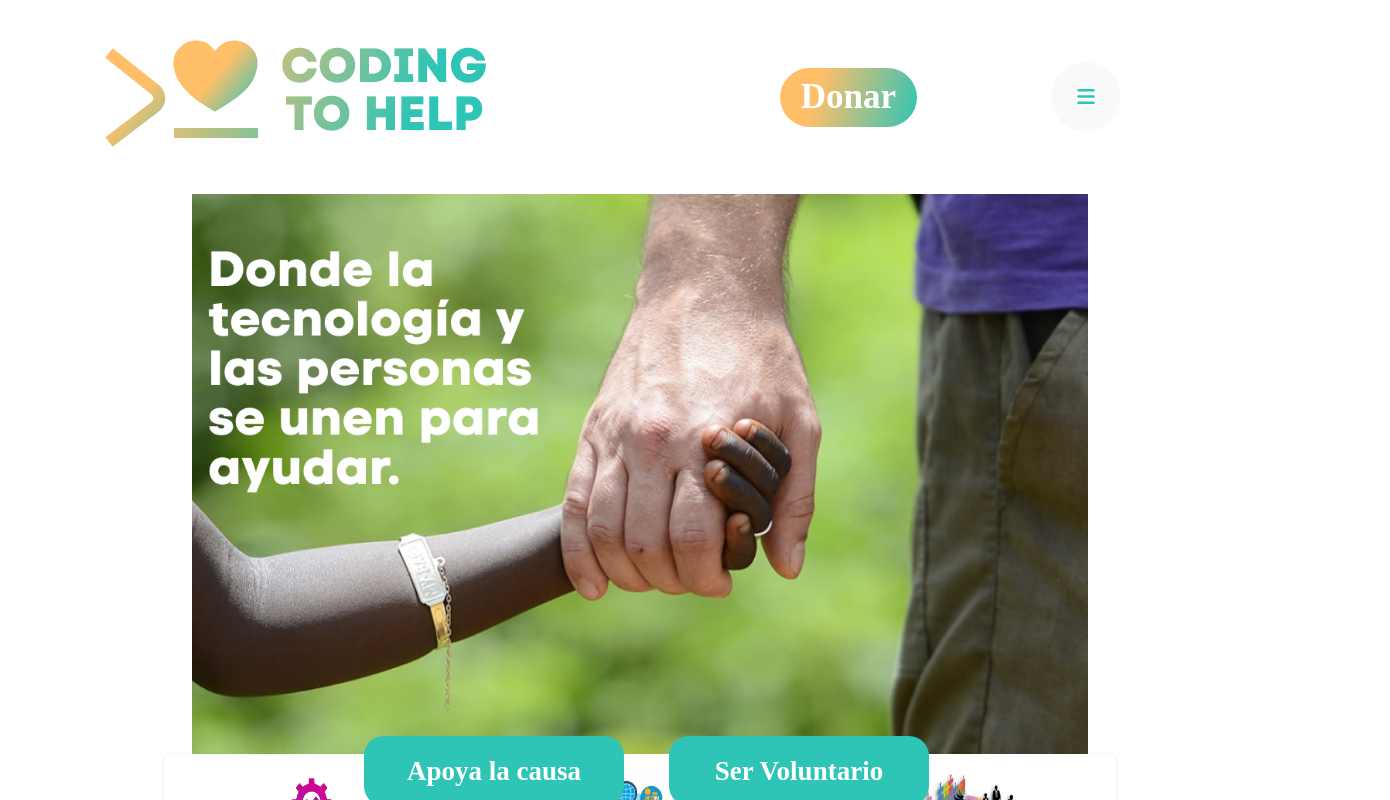
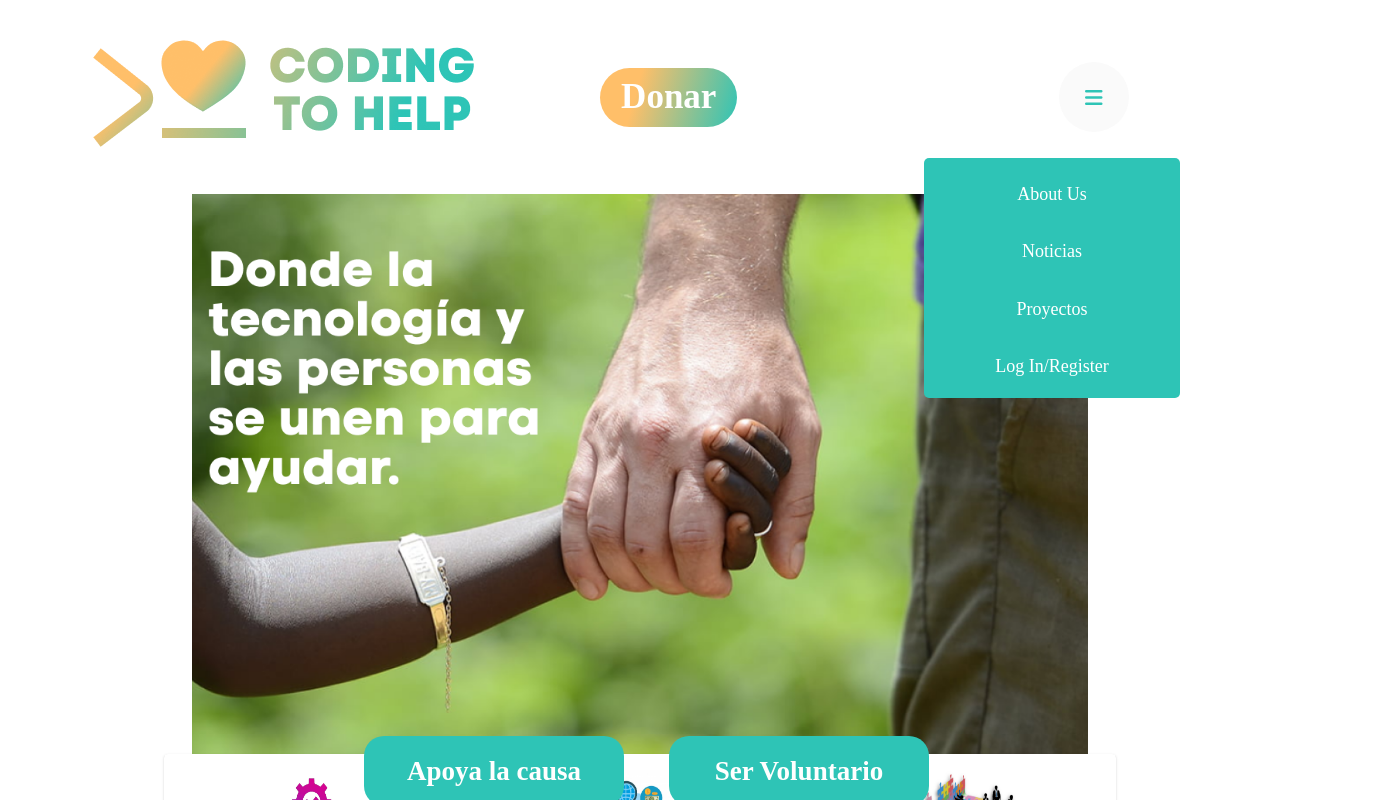
Before and after one commit to MDVeloper/ong-client, a React (Create React App) app: page / in a window 1280 px wide. Both pictures are taken after a click on the element 1086 px from the left and 97 px from the top of the page. Shown: the top 800 px of the page, 1390 px wide, since content can reach past the window. Built offline with nearby package versions, Linux system fonts and the light colour scheme; no server answers.

Commit message:
Navbar %100 responsive

```diff
--- a/src/Components/Navbar/Navbar.jsx
+++ b/src/Components/Navbar/Navbar.jsx
@@ -1,10 +1,17 @@
-import React from "react";
+import React, {useState} from "react";
 import { Link } from "react-router-dom";
 import logo from "./LOGO.png";
 import logo2 from "./LOGO2.png";
 import styles from "./Navbar.module.css";
 
 export default function Navbar() {
+
+    const [clicked, setClicked ] = useState(false);
+
+    const showMenu = () => setClicked(!clicked)
+
+
+
     return (
         <div className={styles.space}>
 
@@ -15,23 +22,29 @@ export default function Navbar() {
                 <button className={styles.button}>Donar</button>
             </Link>
 
+            <nav>
                 <div className={styles.iconMenu}>
-                    <i class="fas fa-bars"></i>
+
+                      <Link to="#" onClick={showMenu}>
+
+                       <i class="fas fa-bars"></i>
+                      </Link>
+
                  </div>
-            <nav>
-                <ul className={styles.navbar}>
+
+                <ul className={clicked?  styles.navbarActive : styles.navbar}>
                     <li>
-                        <Link to="/aboutUs">About Us</Link>
+                        <Link to="/aboutUs" onClick={showMenu}>About Us</Link>
                     </li>
                     <li>
-                        <Link to="/noticias">Noticias</Link>
+                        <Link to="/noticias" onClick={showMenu}>Noticias</Link>
                     </li>
                     <li>
-                        <Link to="/proyectos">Proyectos</Link>
+                        <Link to="/proyectos" onClick={showMenu}>Proyectos</Link>
                     </li>
 
                     <li>
-                        {localStorage.getItem("token") ? <Link to="/users">Mi Perfil</Link> : <Link to="/login">Log In/Register</Link>}
+                        {localStorage.getItem("token") ? <Link to="/users" onClick={showMenu}>Mi Perfil</Link> : <Link to="/login" onClick={showMenu}>Log In/Register</Link>}
                     </li>
 
                     {localStorage.getItem("token") ? <li>
--- a/src/Components/Navbar/Navbar.module.css
+++ b/src/Components/Navbar/Navbar.module.css
@@ -1,12 +1,72 @@
+
+
+/**
+ * ----------------------------------------
+ * animation slide-bottom
+ * ----------------------------------------
+ */
+
+
+ /* ANIMACIONES */
+
+@-webkit-keyframes slide-bottom {
+    0% {
+      -webkit-transform: translateY(0);
+              transform: translateY(0);
+    }
+    100% {
+      -webkit-transform: translateY(10px);
+              transform: translateY(10px);
+    }
+  }
+  @keyframes slide-bottom {
+    0% {
+      -webkit-transform: translateY(0);
+              transform: translateY(0);
+    }
+    100% {
+      -webkit-transform: translateY(10px);
+              transform: translateY(10px);
+    }
+  }
+
+  @-webkit-keyframes tracking-in-expand {
+    0% {
+      letter-spacing: -0.5em;
+      opacity: 0;
+    }
+    40% {
+      opacity: 0.6;
+    }
+    100% {
+      opacity: 1;
+    }
+  }
+  @keyframes tracking-in-expand {
+    0% {
+      letter-spacing: -0.5em;
+      opacity: 0;
+    }
+    40% {
+      opacity: 0.6;
+    }
+    100% {
+      opacity: 1;
+    }
+  }
+
+
+
+
 .space {
     display: flex;
     justify-content: space-evenly;
     margin-top: 5vh;
     margin-bottom: 5vh;
     margin-left: 6vw;
-    margin-right: 3vw;
+    *margin-right: 3vw;
     align-items: center;
-    padding-right: 4vw;
+    *padding-right: 4vw;
     max-width: 90%;
 }
 
@@ -30,7 +90,16 @@
     color: white;
     font-family: "Ubuntu";
     text-align: center;
+    align-items: center;
 }
+
+.iconMenu a {
+    text-decoration: none;
+    color:#2EC4B6 ;
+
+
+}
+
 .navbar>li {
     padding: 10px;
     justify-content: center;
@@ -82,6 +151,7 @@
     font-family: 'Code Next';
     font-weight: bold;
     cursor: pointer;
+    margin-left: -153px;
 
 }
 
@@ -95,25 +165,120 @@
 
 
 /* Responsive Desing - adaptable a dispositivos moviles */
+@media screen and (max-width: 2560px){
+
+    .navbarActive {
+        display: flex;
+        text-decoration: none;
+        justify-content: center;
+        width: 24vw;
+        list-style: none;
+        background-color: #2EC4B6;
+        border-radius: 10px;
+        padding-inline-start: 0px;
+        color: white;
+        font-family: "Ubuntu";
+        text-align: center;
+    }
+
+    .navbarActive>li {
+        padding: 10px;
+        justify-content: center;
+    }
+    .navbarActive>ul {
+        font-size: 20px;
+    }
+
+    .navbarActive div {
+        font-family: "Ubuntu";
+        cursor: pointer;
+    }
+
+    .navbarActive a {
+        text-decoration: none;
+        color: white;
+        font-family: "Ubuntu";
+        font-weight: normal;
+    }
+    .navbarActive>li:hover {
+        border-bottom: 2px solid #FFBF69;
+    }
+
+}
+
 @media screen and (max-width: 1880px){
     .space{
         justify-content: space-around;
         justify-items: center;
     }
+
 }
 
 
 @media screen and (max-width: 1350px) {
     .space {
         max-width: 1300px;
-        margin-left: 3vw;
-        margin-right: -9vw;
+        margin-left: auto;
+        margin-right: auto;
     }
-    .navbar {
+    .navbar{
         display: none;
     }
+
+    .navbarActive {
+        display: flex;
+        text-decoration: none;
+        list-style: none;
+        background-color: #2EC4B6;
+        padding-inline-start: 0px;
+        color: white;
+        font-family: "Ubuntu";
+        text-align: center;
+        overflow: hidden;
+        width: 20vw;
+        height: 30vh;
+        position: absolute;
+        right: 100px;
+        border-radius: 5px;
+        flex-direction: column;
+        justify-content: space-evenly;
+        -webkit-animation: slide-bottom 0.5s cubic-bezier(0.250, 0.460, 0.450, 0.940) both;
+	        animation: slide-bottom 0.5s cubic-bezier(0.250, 0.460, 0.450, 0.940) both;
+    }
+
+
+    .navbarActive li {
+        padding-top: 15px;
+        font-size: 18px;
+        -webkit-animation: tracking-in-expand 0.7s cubic-bezier(0.215, 0.610, 0.355, 1.000) both;
+	        animation: tracking-in-expand 0.7s cubic-bezier(0.215, 0.610, 0.355, 1.000) both;
+
+    }
+
+    .navbarActive li a:hover {
+        border-bottom: 2px solid #FFBF69;
+        transition: all .3s;
+    }
+    .navbarActive li a:visited {
+        color: white;
+    }
+
+    .button {
+        margin-left: -272px;
+    }
+
+
     .iconMenu{
         display: flex;
+        margin-right: 58px;
+    }
+
+}
+
+@media screen and (max-width: 1024px) {
+
+    .button{
+        margin-left: -177px;
     }
 
 }
@@ -131,14 +296,50 @@
         width: 220px;
     }
 
+    .navbarActive {
+        right: 90px;
+    }
+
+    .button{
+        margin-left: -134px;
+    }
+
 }
 
-@media screen and (max-width: 700px) {
+@media screen and (max-width: 768px) {
 
     .space {
         max-width: 600px;
-        margin-left: 11vw;
-        margin-right: 4vw;
+        margin-left: auto;
+        margin-right: auto;
+    }
+
+    .iconMenu{
+        margin-right: -46px
+    }
+
+    .navbarActive{
+        right: 80px;
+    }
+}
+
+@media screen and (max-width: 650px){
+    .space{
+        max-width: 550px;
+        margin-left: auto;
+        margin-right: auto;
+    }
+
+    .iconMenu{
+        margin-right: -6px;
+    }
+
+    .button{
+        margin-left: -65px;
+    }
+
+    .navbarActive {
+        right: 38px;
     }
 }
 
@@ -157,11 +358,20 @@
     }
     .logo2{
         display: flex;
+        margin-right: 73px;
 
     }
 
     .button {
         width: 130px;
+        margin-right: 75px;
+        margin-left: 0px;
+    }
+
+    .navbarActive {
+        width: 30vw;
+        right: 24px;
+
     }
 }
 
@@ -213,4 +423,8 @@
         height: 30px;
         margin-right: 0px;
     }
+
+    .navbarActive li {
+        font-size: 14px;
+    }
 }
```
